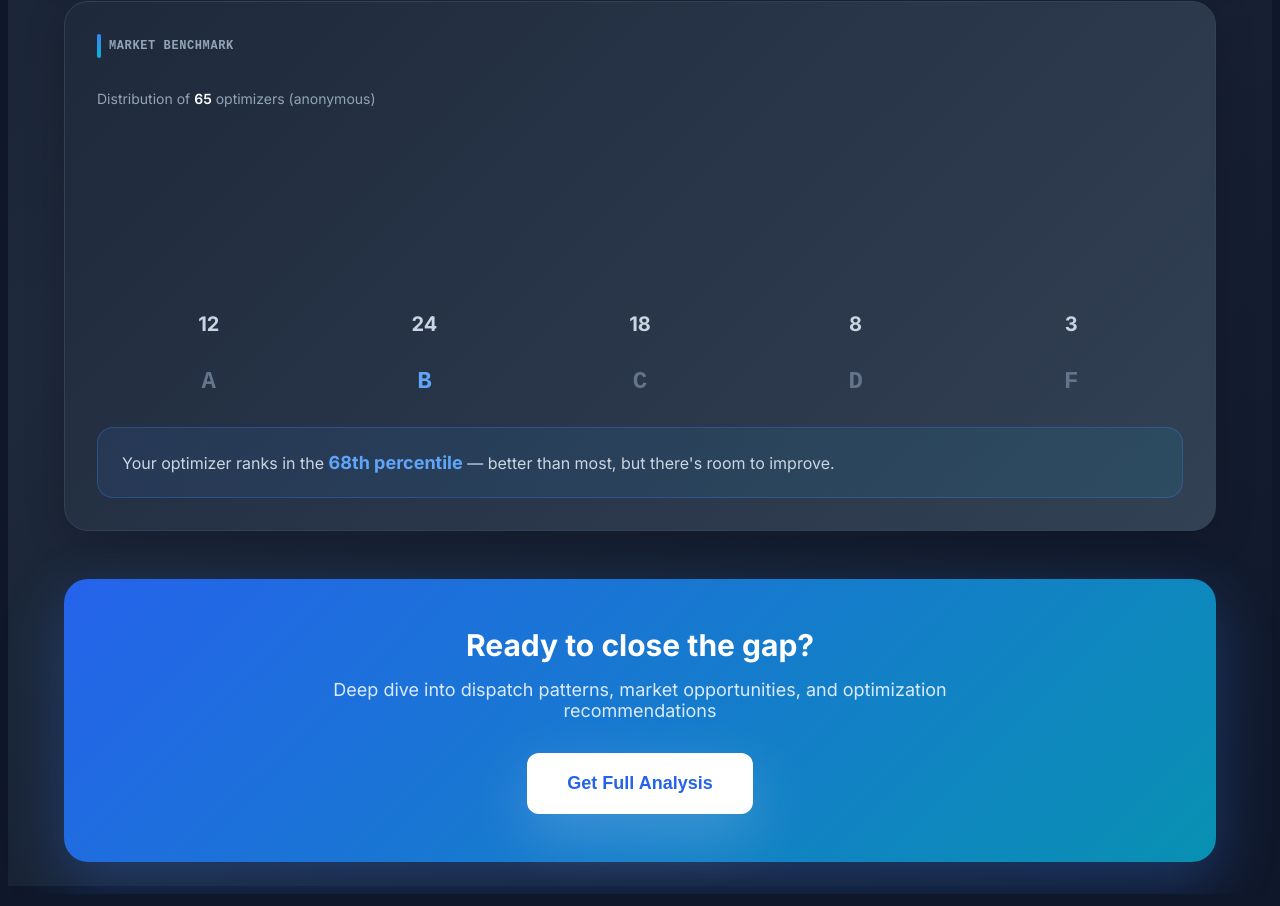
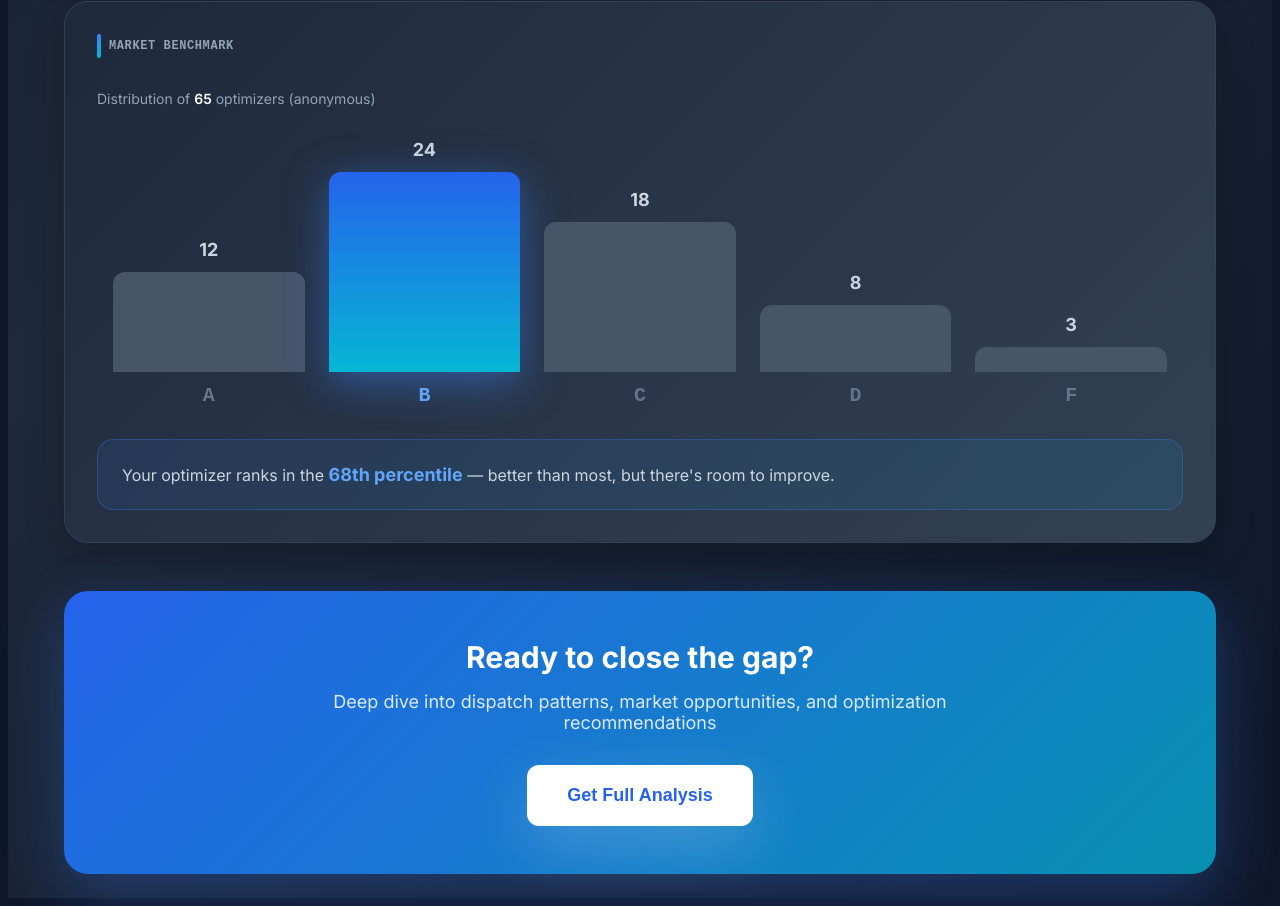
Before and after one commit to ayotestsinprod/e-optimizer-scorecard, a Next.js app: page /scorecard in a window 1280 px wide. Shown: the part 1409-2315 px from the top of the page. Built offline with nearby package versions, Linux system fonts and the light colour scheme.

Commit message:
Fix benchmark chart: use pixel heights instead of percentages

```diff
--- a/app/scorecard/page.tsx
+++ b/app/scorecard/page.tsx
@@ -359,21 +359,23 @@ export default function Scorecard() {
               Distribution of <span style={{ color: 'white', fontWeight: 600 }}>{mockData.peerBenchmark.distribution.reduce((sum, d) => sum + d.count, 0)}</span> optimizers (anonymous)
             </div>
 
-            <div style={{ display: 'flex', alignItems: 'flex-end', justifyContent: 'space-between', gap: '24px', height: '256px', padding: '0 16px' }}>
+            <div style={{ display: 'flex', alignItems: 'flex-end', justifyContent: 'space-between', gap: '24px', padding: '0 16px' }}>
               {mockData.peerBenchmark.distribution.map((item, idx) => {
                 const maxCount = Math.max(...mockData.peerBenchmark.distribution.map(d => d.count));
-                const height = (item.count / maxCount) * 100;
+                const maxHeight = 200; // max height in pixels
+                const heightPx = (item.count / maxCount) * maxHeight;
                 const isCurrentGrade = item.grade === mockData.grade.charAt(0);
 
                 return (
-                  <div key={idx} style={{ flex: 1, display: 'flex', flexDirection: 'column', alignItems: 'center', gap: '16px' }}>
-                    <div style={{ fontSize: '1.25rem', fontWeight: 700, color: '#cbd5e1' }}>{item.count}</div>
+                  <div key={idx} style={{ flex: 1, display: 'flex', flexDirection: 'column', alignItems: 'center', gap: '12px' }}>
+                    <div style={{ fontSize: '1.125rem', fontWeight: 700, color: '#cbd5e1' }}>{item.count}</div>
                     <div
                       style={{
                         width: '100%',
-                        height: `${height}%`,
-                        borderTopLeftRadius: '16px',
-                        borderTopRightRadius: '16px',
+                        height: `${heightPx}px`,
+                        minHeight: '20px',
+                        borderTopLeftRadius: '12px',
+                        borderTopRightRadius: '12px',
                         transition: 'all 0.2s',
                         background: isCurrentGrade
                           ? 'linear-gradient(180deg, #2563eb 0%, #06b6d4 100%)'
@@ -383,7 +385,7 @@ export default function Scorecard() {
                     />
                     <div
                       style={{
-                        fontSize: '1.5rem',
+                        fontSize: '1.25rem',
                         fontWeight: 700,
                         fontFamily: 'monospace',
                         color: isCurrentGrade ? '#60a5fa' : '#64748b'
```
